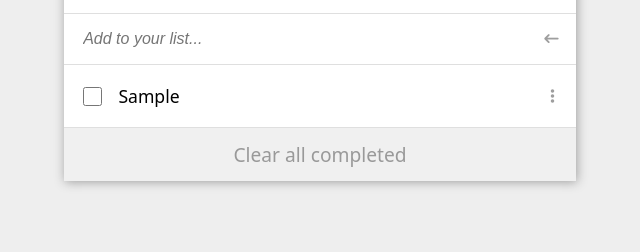
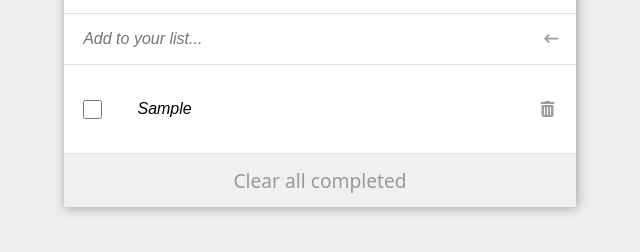
Before and after one commit to Hidar37/To-Do-List, a website built with webpack: page src/index.html in a window 1280 px wide. Both pictures are taken after typing "Sample" into the empty fields and a click on the button 871 px from the left and 225 px from the top of the page. Shown: the part 186-438 px from the top of the page, without its empty margins (320-960 px from the left). Built offline with nearby package versions, Linux system fonts and the light colour scheme.

Commit message:
Edit functionlity add to project with its style.

```diff
--- a/modules/toDoListFunctionlity.js
+++ b/modules/toDoListFunctionlity.js
@@ -50,12 +50,23 @@ export default class ToDoList {
       const checkboxElement = document.createElement('input');
       checkboxElement.setAttribute('type', 'checkbox');
       checkboxElement.setAttribute('id', 'index'.concat(indexPosition));
-      const pElement = document.createElement('p');
+      const pElement = document.createElement('input');
+      pElement.setAttribute('type', 'text');
+      pElement.setAttribute('id', 'text-input-style');
       const removeBtn = document.createElement('i');
       removeBtn.setAttribute('class', 'change-position');
-      removeBtn.classList.add('fa-solid', 'fa-ellipsis-vertical');
-      // Adding textNode to Elements
-      pElement.appendChild(document.createTextNode(`${item.description}`));
+      removeBtn.classList.add('fa-solid', 'fa-trash-can');
+      // Setting the value of input
+      pElement.setAttribute('value', item.description);
+      // Updateing the Description.
+      pElement.addEventListener('focusout', () => {
+        if (pElement.value !== '') {
+          item.description = pElement.value;
+          localStorage.setItem('toDoListItems', JSON.stringify(this.toDoListArray));
+        } else {
+          pElement.value = item.description;
+        }
+      });
       // remove Button
       this.removeItem(this.toDoListArray, removeBtn, indexPosition, liElement);
       // 1- Append New Element to Parent node which is li.
--- a/src/index.js
+++ b/src/index.js
@@ -7,8 +7,6 @@ const objToDoList = new ToDoList(variables.ulElement);
 if (localStorage.getItem('toDoListItems') !== null) {
   objToDoList.setBookList();
   objToDoList.showToDoList();
-} else {
-  console.log('falid');
 }
 variables.form.addEventListener('submit', (e) => {
   e.preventDefault();
--- a/src/style.css
+++ b/src/style.css
@@ -39,7 +39,8 @@ header #recycle {
   border-bottom: 1px solid #dfdfdf;
 }
 
-form input[type='text'] {
+form input[type='text'],
+#text-input-style {
   /* margin: 0.8rem; */
   width: 93%;
   padding: 1rem 1.2rem;
@@ -48,6 +49,10 @@ form input[type='text'] {
   font-style: italic;
   cursor: pointer;
   outline: none;
+}
+
+#text-input-style:focus {
+  background-color: #fff8c8;
 }
 
 #enter-btn {
@@ -96,6 +101,7 @@ ul.nav li.nav-item {
 }
 
 .nav-item .change-position:hover {
+  color: #808080;
   cursor: pointer;
 }
 
@@ -110,4 +116,11 @@ ul.nav li.nav-item {
   outline: none;
   padding: 0.8rem;
   cursor: pointer;
+  transition: all 0.3s;
 }
+
+#clear:hover {
+  background-color: #dfdfdf;
+  text-decoration: underline;
+  color: #808080;
+}
```
